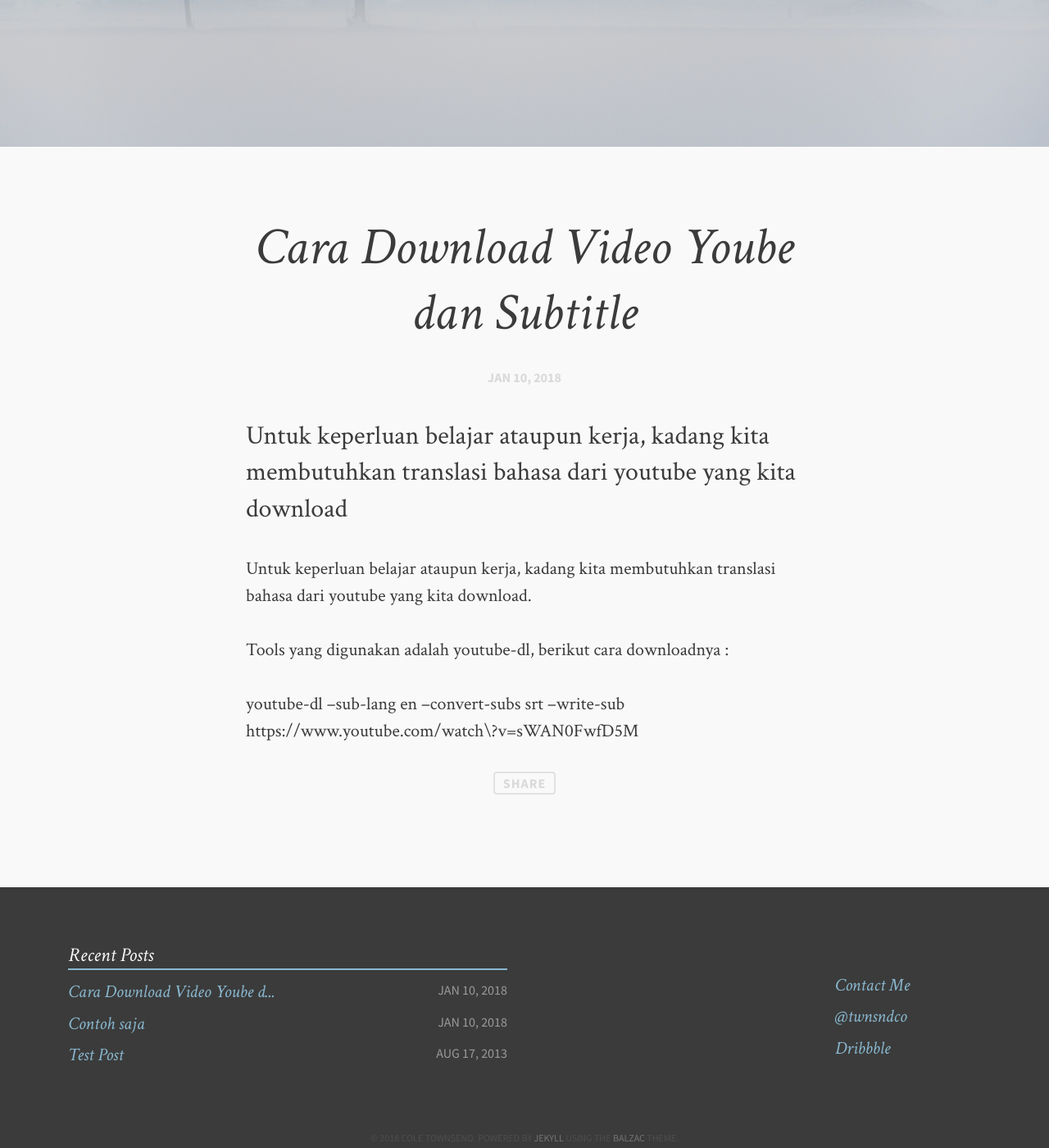
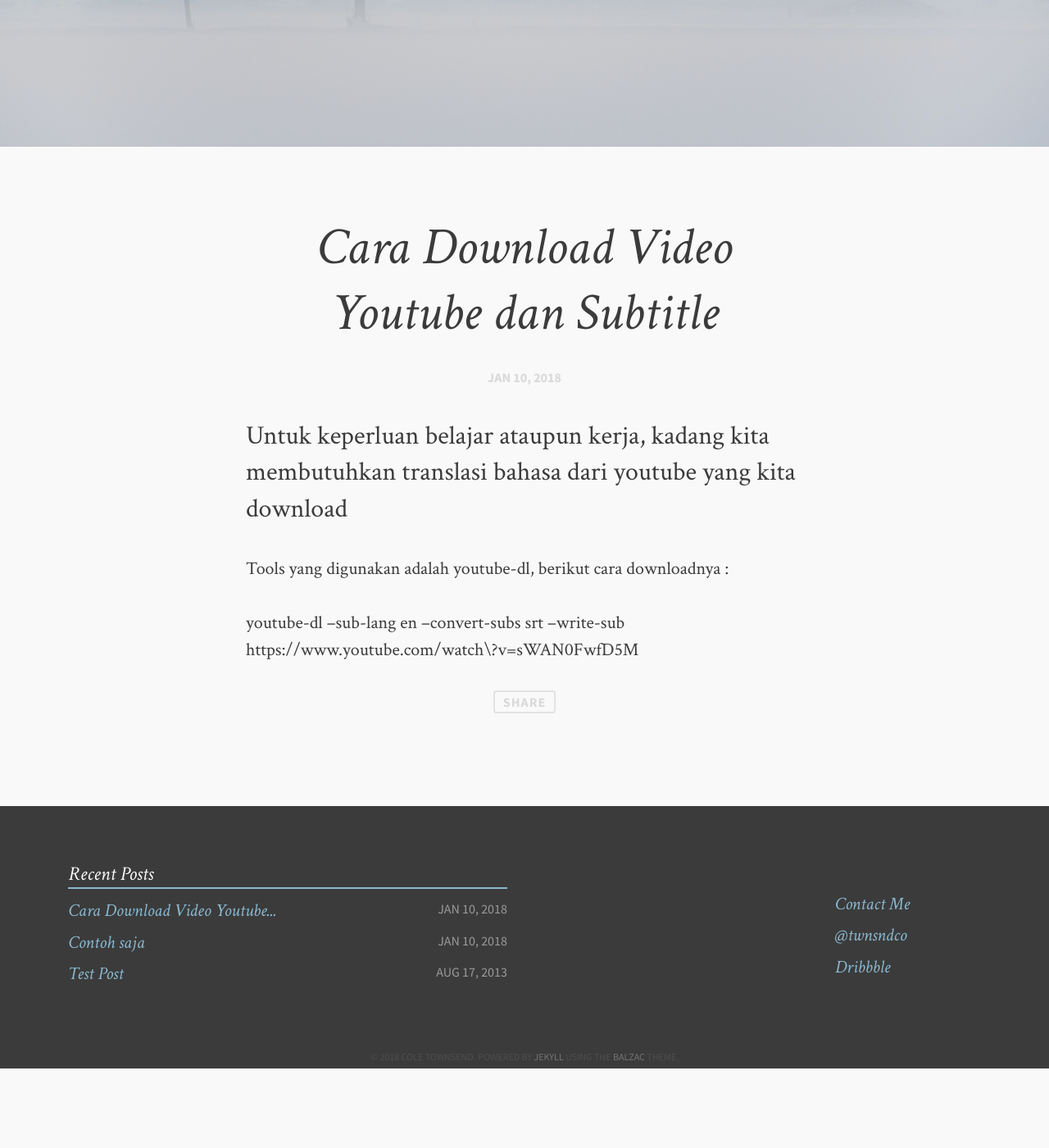
Before and after one commit to arissetiadi/arissetiadi.github.io, a Jekyll site: the page built from _posts/2018-02-18-cara-download-subtitle-youtube.md, in a window 1280 px wide and 1400 px high, scrolled down 371 px. Shown: the whole window at 82% size. Built offline with Jekyll 4.4.1, drawn with Linux system fonts in a browser that asks for light colours; comment, search, counter and statistics services are not loaded; after the commit the page ends 1674 px from its top, so only the background shows below that.

Commit message:
edit artikel d/l youtube dan subtitel

```diff
--- a/_posts/2018-02-18-cara-download-subtitle-youtube.md
+++ b/_posts/2018-02-18-cara-download-subtitle-youtube.md
@@ -1,14 +1,12 @@
 ---
 layout: post-light-feature
-title: Cara Download Video Yoube dan Subtitle
+title: Cara Download Video Youtube dan Subtitle
 description: "Untuk keperluan belajar ataupun kerja, kadang kita membutuhkan translasi bahasa dari youtube yang kita download"
 categories: articles
 date: 2018-01-10
 image:
         feature: soft-trees.jpg
 ---
-Untuk keperluan belajar ataupun kerja, kadang kita membutuhkan translasi bahasa dari youtube yang kita download.
-
 Tools yang digunakan adalah youtube-dl, berikut cara downloadnya :
 
 youtube-dl --sub-lang en --convert-subs srt --write-sub https://www.youtube.com/watch\?v\=sWAN0FwfD5M
```
